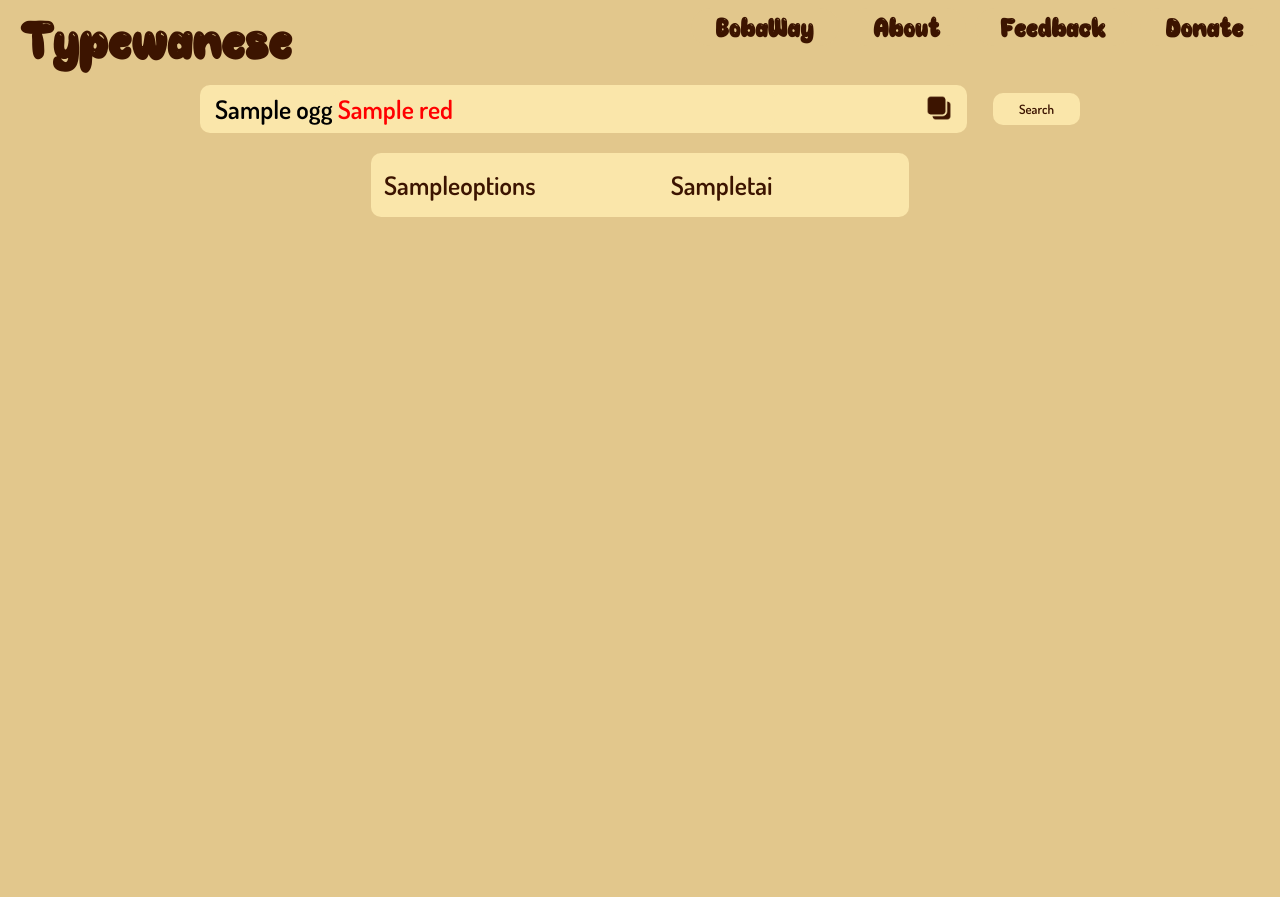
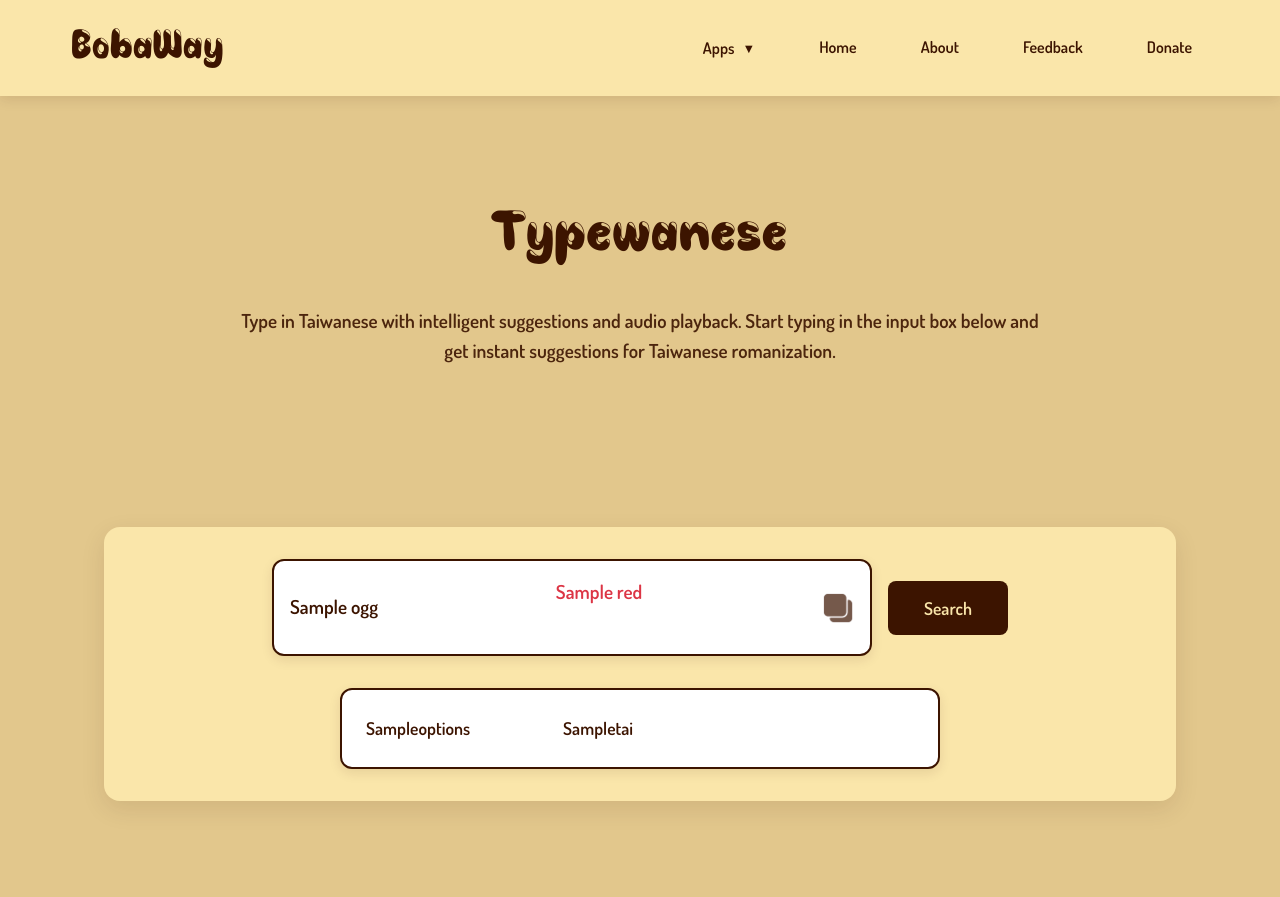
Before and after one commit to taliyah0x0/BobaWay, a Flask app: template templates/typewanese.html in a window 1280 px wide. Before the commit the page ends 217 px from the top, so only its background shows below. Run offline with Flask 3, Linux system fonts and the light colour scheme; the template is opened without the code that fills it: most values are stand-ins (such as "Sample title", 1, 10 or a date in 2020).

Commit message:
typewanese

```diff
--- a/static/styles/typewanese.css
+++ b/static/styles/typewanese.css
@@ -1,244 +1,233 @@
-@font-face {
-  font-family: Choko;
-  src: url("choko.ttf");
+/* Import home page styles */
+@import url('home.css');
+
+/* Typewanese specific styles */
+
+/* Tool section */
+.tool-section {
+    max-width: 1200px;
+    margin: 0 auto;
+    padding: 2rem;
 }
 
-@font-face {
-  font-family: Dosis;
-  src: url("dosis.ttf");
+/* Main form container */
+.main-form-container {
+    background-color: rgb(250, 230, 170);
+    border-radius: 16px;
+    padding: 2rem;
+    box-shadow: 0 8px 24px rgba(60, 20, 0, 0.1);
+    margin-bottom: 2rem;
+}
+
+/* Input area */
+.input-area {
+    display: flex;
+    flex-direction: row;
+    align-items: center;
+    justify-content: center;
+    gap: 1rem;
+    margin-bottom: 2rem;
+}
+
+#text_box {
+    position: relative;
+    display: flex;
+    align-items: center;
+    background-color: white;
+    border: 2px solid rgb(60, 20, 0);
+    border-radius: 12px;
+    padding: 1rem;
+    min-height: 60px;
+    flex: 1;
+    max-width: 600px;
+    box-shadow: 0 4px 12px rgba(60, 20, 0, 0.1);
+    transition: all 0.3s ease;
+}
+
+#text_box:focus-within {
+    border-color: rgb(80, 40, 20);
+    box-shadow: 0 6px 16px rgba(60, 20, 0, 0.15);
+}
+
+#black {
+    font-family: Dosis, sans-serif;
+    font-size: 1.2rem;
+    color: rgb(60, 20, 0);
+    margin: 0;
+    padding: 0;
+    background: none;
+    border: none;
+    outline: none;
+    flex: 1;
+    line-height: 1.6;
+}
+
+#red {
+    font-family: Dosis, sans-serif;
+    font-size: 1.2rem;
+    color: #dc3545;
+    background: none;
+    border: none;
+    outline: none;
+    resize: none;
+    flex: 1;
+    line-height: 1.6;
+    padding: 0;
+    margin: 0;
+    min-height: 1.2rem;
+}
+
+.copy {
+    width: 2rem;
+    height: 2rem;
+    background-image: url("../img/copy.png");
+    background-position: center;
+    background-repeat: no-repeat;
+    background-size: cover;
+    opacity: 0.7;
+    transition: all 0.3s ease;
+    cursor: pointer;
+    border: none;
+    margin-left: 0.5rem;
 }
 
 .copy:hover {
-  cursor: pointer;
-}
-
-@media (min-aspect-ratio: 1/1) {
-  .copy {
-    height: 2vmax;
-    padding: 1vmin;
-    display: block;
-    position: absolute;
-    top: 6.8vmax;
-    right: 25vmax;
-  }
-
-  .menu-button {
-    border-radius: 2vmax;
-  }
-
-  .bottom {
-    flex-direction: row;
-    margin-bottom: 0;
-  }
-
-  #text_box {
-    margin: 0 1vmax 0 15vmax;
+    opacity: 1;
+    transform: scale(1.1);
 }
 
 .search-button {
-    margin: 0 15vmax 0 1vmax;
+    background-color: rgb(60, 20, 0);
+    color: rgb(250, 230, 170);
+    border: none;
+    padding: 1rem 2rem;
+    border-radius: 8px;
+    font-size: 1.1rem;
+    font-family: Dosis, sans-serif;
+    cursor: pointer;
+    transition: all 0.3s ease;
+    font-weight: 500;
+    min-width: 120px;
 }
 
-  #red {
-    font-size: 2vw;
-    line-height: 3vw;
+.search-button:hover {
+    background-color: rgb(80, 30, 0);
+    transform: translateY(-2px);
+    box-shadow: 0 4px 12px rgba(60, 20, 0, 0.3);
 }
 
-  pre {
-    font-size: 2vw;
-    line-height: 3vw;
-  }
-
-  h3 {
-    font-size: 2vw;
-  }
-
-  h1 {
-    font-size: 4vw;
-  }
-
-  .body-pad {
-    padding: 0;
-  }
-}
-
-@media (max-aspect-ratio: 1/1) {
-  .copy {
-    height: 2vmax;
-    padding: 1vmin;
-    display: block;
-    position: absolute;
-    top: 14.2vmax;
-    right: 10vmax;
-  }
-
-  .bottom {
-    flex-direction: column;
-    margin-bottom: 1vh;
-  }
-
-  .menu-button {
-    border-radius: 3vmax;
-    padding-top: 1vmin;
-  }
-
-  #text_box {
-    margin: 0 1vmax 0 2vmax;
-  }
-
-  .search-button {
-    margin: 0 2vmax 0 0;
-  }
-
-  #red {
-    font-size: 4vw;
-    line-height: 5vw;
-  }
-
-  pre {
-    font-size: 4vw;
-    line-height: 5vw;
-  }
-
-  h3 {
-    font-size: 5vw;
-    font-weight: normal;
-  }
-
-  h1 {
-    font-size: 14vw;
-    font-weight: normal;
-  }
-
-  .body-pad {
-    padding: 3vw;
-  }
-}
-
-#text_box {
-  -webkit-appearance: none;
-  height: 3vmax;
-  background-color: #FAE6AA;
-  resize: none;
-  border-radius: 10px;
-  padding: 5px 15px 5px 15px;
-  flex: 12;
-  align-items: center;
-}
-
-.search-button {
-  background-color: #FAE6AA;
-  color: rgb(60, 20, 0);
-  -webkit-appearance: none;
-  font-family: Dosis;
-  border: none;
-  font-size: 1vmax;
-  border-radius: 10px;
-  padding: 1vmax 1vmax 1.5vmax 1vmax;
-  flex: 1;
-  vertical-align: middle;
-  line-height: 0.5vmax;
-  width: 7vmax;
-  height: 2vmax;
-}
-
-#red {
-  -webkit-appearance: none;
-  height: 100%;
-  width: 100%;
-  background-color: #FAE6AA;
-  margin-left: auto;
-  margin-right: auto;
-  border: none;
-  resize: none;
-  border-radius: 10px;
-  margin-bottom: 10px;
-  padding: 3px 15px 3px 15px;
-  font-family: Dosis;
-  vertical-align: middle;
-  display: inline-block;
-  text-align: left;
-  padding: 0;
-  color: red;
-}
-
-pre {
-  font-family: Dosis;
-  margin: 0 0 10px 0;
-  vertical-align: middle;
-  display: inline-block;
-  text-align: center;
-  padding: 0;
-}
-
-h1 {
-  display: flex;
-  flex: 6;
-  margin: 1vw;
-  color: rgb(60, 20, 0);
-  font-family: Choko;
-}
-
-.menu-button {
-  font-size: 2vw;
-  padding: 1vw;
-  border: none;
-  height: 3vmax;
-  cursor: default;
-  margin: 0 0.2vw 0 0.5vw;
-  background-color: rgb(226, 199, 140);
-}
-
-.menu-button:hover {
-  cursor: pointer;
-}
-
-a {
-  text-decoration: none;
-}
-
-h3 {
-  text-align: center;
-  margin: 1vw;
-  margin-top: -0.2vw;
-  color: rgb(60, 20, 0);
-  font-family: Choko;
-}
-
-.arrow:hover {
-  cursor: pointer;
-}
-
+/* Options container */
 #options-container {
     display: flex;
     flex-direction: column;
-  gap: 0.5vmax;
+    gap: 1rem;
     align-items: center;
     justify-content: center;
-  margin-top: 20px;
 }
 
 .option-button {
     color: rgb(60, 20, 0);
-  -webkit-appearance: none;
-  font-family: Dosis;
-  flex: 1;
-  background-color: #FAE6AA;
-  border: none;
-  width: 40vmax;
-  padding: 1vmax;
-  border-radius: 10px;
-  font-size: 2vmax;
-  height: 10vmax;
+    font-family: Dosis, sans-serif;
+    background-color: white;
+    border: 2px solid rgb(60, 20, 0);
+    width: 100%;
+    max-width: 600px;
+    padding: 1.5rem;
+    border-radius: 12px;
+    font-size: 1.1rem;
+    text-align: left;
+    cursor: pointer;
+    transition: all 0.3s ease;
+    box-shadow: 0 4px 12px rgba(60, 20, 0, 0.1);
+    line-height: 1.6;
+    min-height: 80px;
+    display: flex;
     align-items: center;
-  justify-content: center;
-  text-align: left;
 }
 
 .option-button:hover {
-  cursor: pointer;
+    background-color: rgb(250, 230, 170);
+    border-color: rgb(80, 40, 20);
+    transform: translateY(-2px);
+    box-shadow: 0 6px 16px rgba(60, 20, 0, 0.15);
 }
 
-.search-button:hover {
-  cursor: pointer;
+/* Hidden form elements */
+.hidden-inputs {
+    display: none;
 }
+
+/* Responsive design */
+@media (max-width: 768px) {
+    .tool-section {
+        padding: 1rem;
+    }
+
+    .main-form-container {
+        padding: 1.5rem;
+    }
+
+    .input-area {
+        flex-direction: column;
+        gap: 1rem;
+    }
+
+    #text_box {
+        width: 100%;
+        max-width: none;
+        min-height: 80px;
+    }
+
+    #black,
+    #red {
+        font-size: 1.4rem;
+    }
+
+    .copy {
+        width: 2.5rem;
+        height: 2.5rem;
+    }
+
+    .search-button {
+        width: 100%;
+        font-size: 1.3rem;
+        padding: 1.2rem 2rem;
+    }
+
+    .option-button {
+        font-size: 1.3rem;
+        padding: 1.2rem;
+        min-height: 100px;
+    }
+}
+
+@media (max-width: 480px) {
+    .main-form-container {
+        padding: 1rem;
+    }
+
+    #text_box {
+        min-height: 100px;
+    }
+
+    #black,
+    #red {
+        font-size: 1.6rem;
+    }
+
+    .copy {
+        width: 3rem;
+        height: 3rem;
+    }
+
+    .search-button {
+        font-size: 1.5rem;
+        padding: 1.5rem 2.5rem;
+    }
+
+    .option-button {
+        font-size: 1.5rem;
+        padding: 1.5rem;
+        min-height: 120px;
+    }
+}
--- a/templates/typewanese.html
+++ b/templates/typewanese.html
@@ -1,8 +1,10 @@
 <!DOCTYPE html>
-<html style="background-color: rgb(226, 199, 140)" id="background">
+<html lang="en">
 <head>
+    <meta charset="UTF-8">
+    <meta name="viewport" content="width=device-width, initial-scale=1.0">
     <title>BobaWay | Typewanese</title>
-    <link rel="stylesheet" href="./static/styles/typewanese.css">
+    <link rel="stylesheet" href="/static/styles/typewanese.css">
     <link rel="icon" type="image/x-icon" href="./static/img/flav/flav_8.png" class="favicon">
     <link rel="apple-touch-icon" sizes="128x128" href="./static/img/flav/flav_8.png" class="favicon">
     <meta property="og:image" content="./static/img/flav/flav_8.png">
@@ -11,59 +13,65 @@
     <meta property="og:image:height" content="1024">
     <meta property="og:description" content="Easily type in Taiwanese!">
 </head>
-  <body onload="loadOptions()" class="body-pad">
-    <div style="display: flex; flex: 1" class="bottom">
-      <a href="/" style="display: flex; flex: 6">
-        <h1 id="title">
-          Typewanese
-        </h1>
-      </a>
-      <div style="display: flex; flex-direction: row">
-          <a href="app">
-            <button class="menu-button" onmouseout="menuMOU()" onmouseover="menuMOV(0)" type="submit">
-                <h3>
-                  BobaWay
-                </h3>
-            </button>
-          </a>
-          <a href="/about">
-            <button class="menu-button" onmouseout="menuMOU()" onmouseover="menuMOV(1)" type="submit">
-                <h3>
-                  About
-                </h3>
-                <textarea id="path1" name="path" style="display: none">3</textarea>
-            </button>
-          </a>
-        <button class="menu-button" onmouseout="menuMOU()" onmouseover="menuMOV(2)">
-          <a href="https://docs.google.com/spreadsheets/d/e/2PACX-1vQDR9Uki-ei757OyyAjvf-wzQFnhPuK3R4r0CKqUdoyXTgFX8I6DxVnCewjoWFyKN9rVjp7kyHIgJ9w/pubhtml?gid=0&single=true" target="_blank">
-            <h3>
-              Feedback
-            </h3>
-          </a>
-        </button>
-        <button class="menu-button" onmouseout="menuMOU()" onmouseover="menuMOV(3)">
-          <a href="https://paypal.me/taliyah0x0" target="_blank">
-            <h3>
-              Donate
-            </h3>
-          </a>
-        </button>
+<body onload="loadOptions()">
+    <header class="header">
+        <div class="header-content">
+            <h1 class="logo">BobaWay</h1>
+            <nav class="nav">
+                <div class="dropdown">
+                    <button class="nav-link dropdown-toggle">Apps</button>
+                    <div class="dropdown-content">
+                        <a href="/app" class="dropdown-item">BobaWay</a>
+                        <a href="/typewanese" class="dropdown-item">Typewanese</a>
+                        <a href="/tai-ping" class="dropdown-item">Tai-Ping</a>
+                        <a href="/sino-type" class="dropdown-item">Sino-Type</a>
                     </div>
                 </div>
-    <form id="mainform" name="mainform" action="{{ url_for("typewanese")}}" method="post">
-      <div style="justify-content: center; align-items: middle; display: flex; flex-direction: column">
+                <a href="/" class="nav-link">Home</a>
+                <a href="/about" class="nav-link">About</a>
+                <a href="mailto:taliyahengineering@gmail.com" target="_blank" class="nav-link">Feedback</a>
+                <a href="https://paypal.me/taliyah0x0" target="_blank" class="nav-link">Donate</a>
+            </nav>
+        </div>
+    </header>
+
+    <main class="main">
+        <section class="hero">
+            <div class="hero-content">
+                <h2 class="hero-title">Typewanese</h2>
+                <p class="hero-description">
+                    Type in Taiwanese with intelligent suggestions and audio playback.
+                    Start typing in the input box below and get instant suggestions for Taiwanese romanization.
+                </p>
+            </div>
+        </section>
+
+        <section class="tool-section">
+            <div class="main-form-container">
+                <form id="mainform" name="mainform" action="{{ url_for('typewanese') }}" method="post">
+                    <div class="hidden-inputs">
                         <textarea id="ogg" name="ogg" style="display: none">{{ogg}}</textarea>
                         <textarea id="hour" name="hour" style="display: none">{{hour}}</textarea>
                         <textarea id="options" name="options" style="display: none">{{options}}</textarea>
                         <textarea id="tai" name="tai" style="display: none">{{tai}}</textarea>
                         <textarea id="path" name="path" style="display: none">typewanese-1</textarea>
-        <div style="display: flex; flex-direction: row; align-items: center; justify-content: center">
-          <div id="text_box" name="text_box"><pre id="black">{{ogg}}</pre><textarea id="red" name="red" onchange="changePath()">&nbsp;{{red}}</textarea><img src="./static/img/copy.png" class="copy" onclick="copyTextToClipboard()"></div>
+                    </div>
+
+                    <div class="input-area">
+                        <div id="text_box" name="text_box">
+                            <pre id="black">{{ogg}}</pre>
+                            <textarea id="red" name="red" onchange="changePath()">&nbsp;{{red}}</textarea>
+                            <img src="./static/img/copy.png" class="copy" onclick="copyTextToClipboard()" alt="Copy">
+                        </div>
                         <button class="search-button" type="submit">Search</button>
                     </div>
+
                     <div id="options-container"></div>
+                </form>
             </div>
-    </form>
+        </section>
+    </main>
+
+    <script type="text/javascript" src="./static/scripts/typewanese.js"></script>
 </body>
-  <script type="text/javascript" src="./static/scripts/typewanese.js"></script>
 </html>
```
Lines whose indentation alone changed are shown as unchanged.
